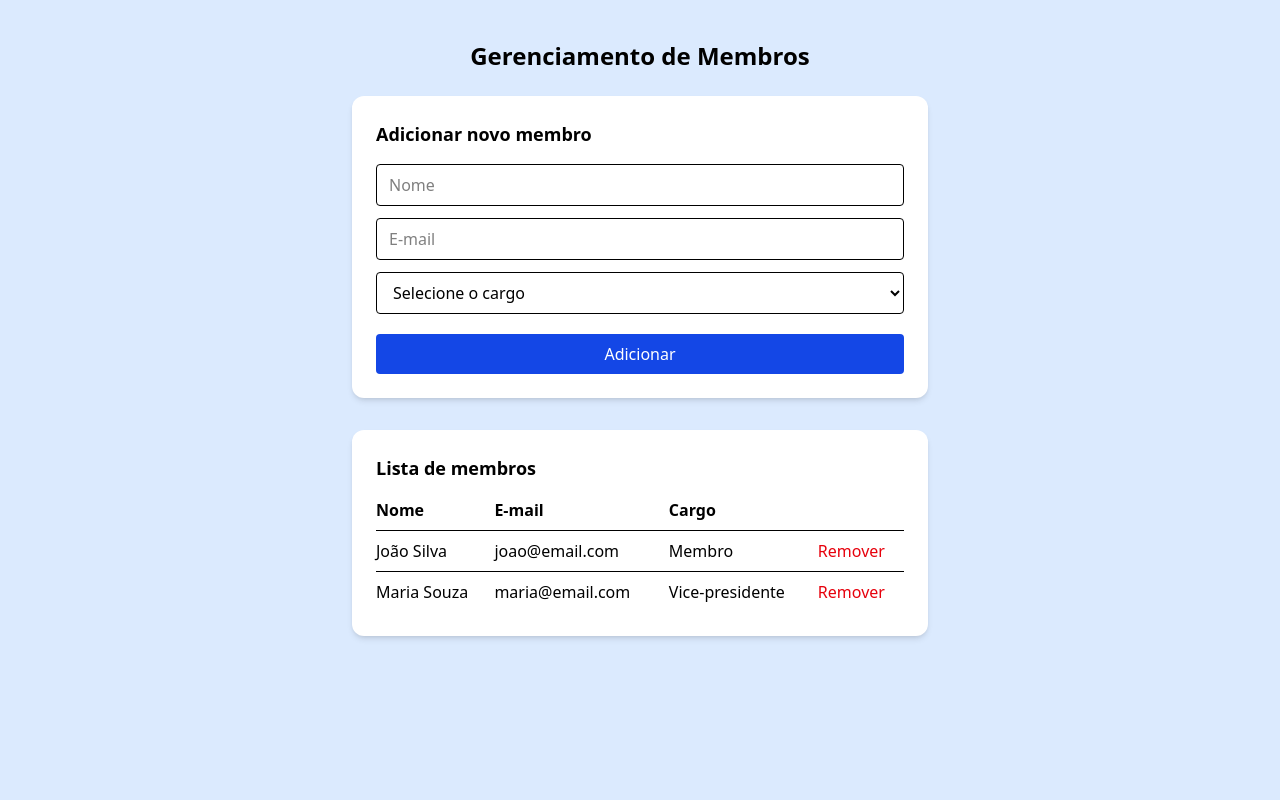
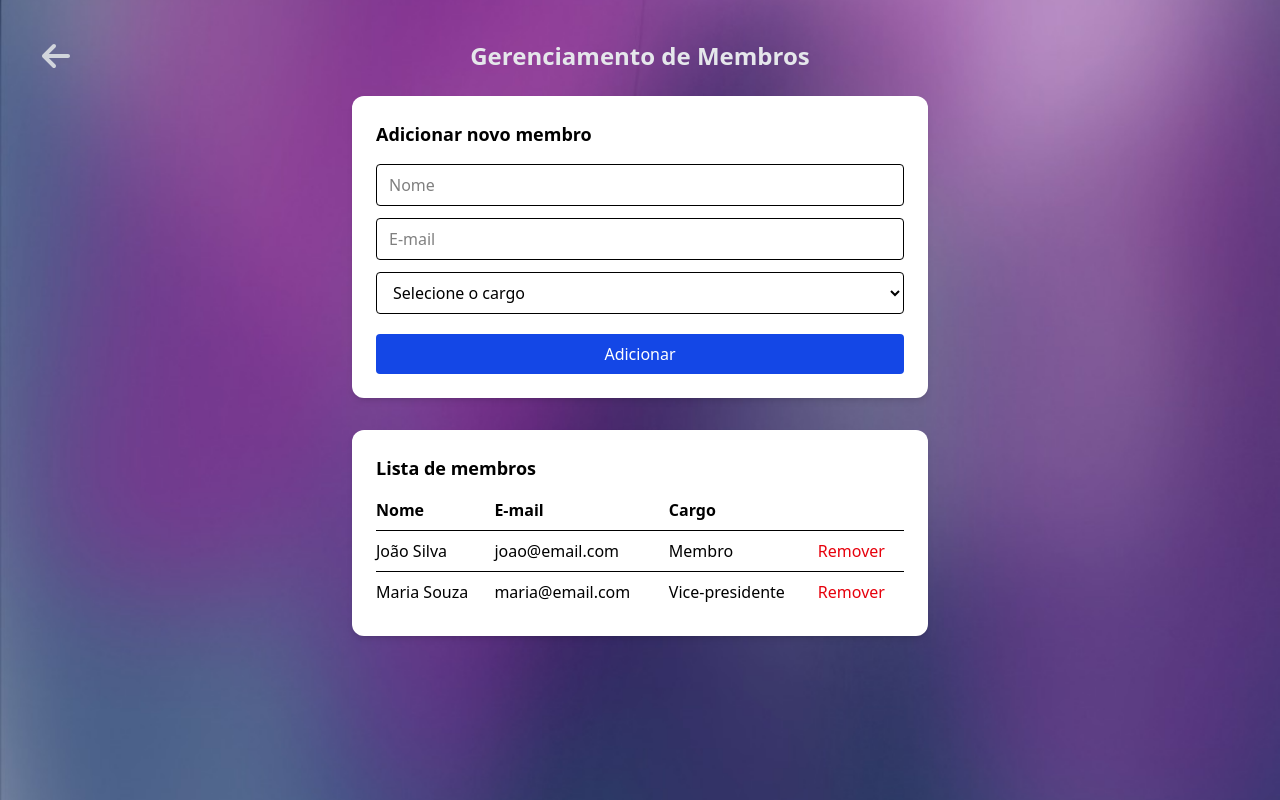
Before and after one commit to Maua-Dev/portal_das_entidades_front, a React (Vite) app: page /admin/member in a window 1280 px wide. Built offline with nearby package versions, Linux system fonts and the light colour scheme; no server answers; what @azure/msal-react would draw is missing.

Commit message:
feat: add arrowButton to member page and change background

```diff
--- a/src/pages/member.tsx
+++ b/src/pages/member.tsx
@@ -1,4 +1,7 @@
 import { useState } from "react";
+import ArrowButton from "../components/arrow";
+import { Link } from "react-router-dom";
+import homeBackGround from "../assets/home-bg.jpg";
 
 interface Member {
   id: string;
@@ -42,8 +45,14 @@ export default function MemberManagement() {
   };
 
   return (
-    <div className="min-h-screen bg-blue-100 flex flex-col items-center py-10">
-      <h1 className="text-2xl font-bold mb-6">Gerenciamento de Membros</h1>
+    <div
+      className="min-h-screen bg-cover bg-center bg-no-repeat bg-fixed flex flex-col items-center py-10"
+      style={{ backgroundImage: `url(${homeBackGround})` }}
+    >
+      <Link to="/entidades">
+        <ArrowButton></ArrowButton>
+      </Link>
+      <h1 className="text-2xl font-bold text-gray-200 mb-6">Gerenciamento de Membros</h1>
       <div className="bg-white rounded-xl shadow-md p-6 w-full max-w-xl mb-8">
         <h2 className="text-lg font-semibold mb-4">Adicionar novo membro</h2>
         <div className="flex flex-col gap-3">
```
